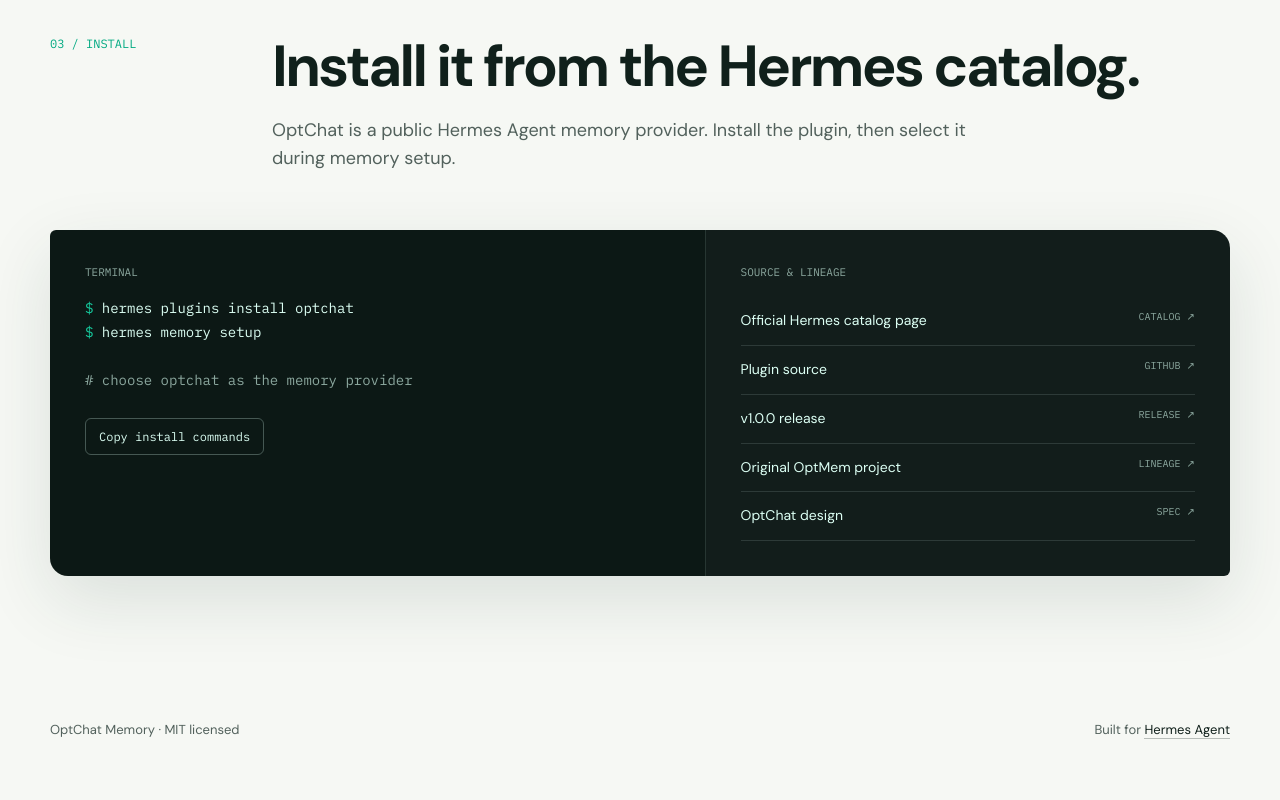
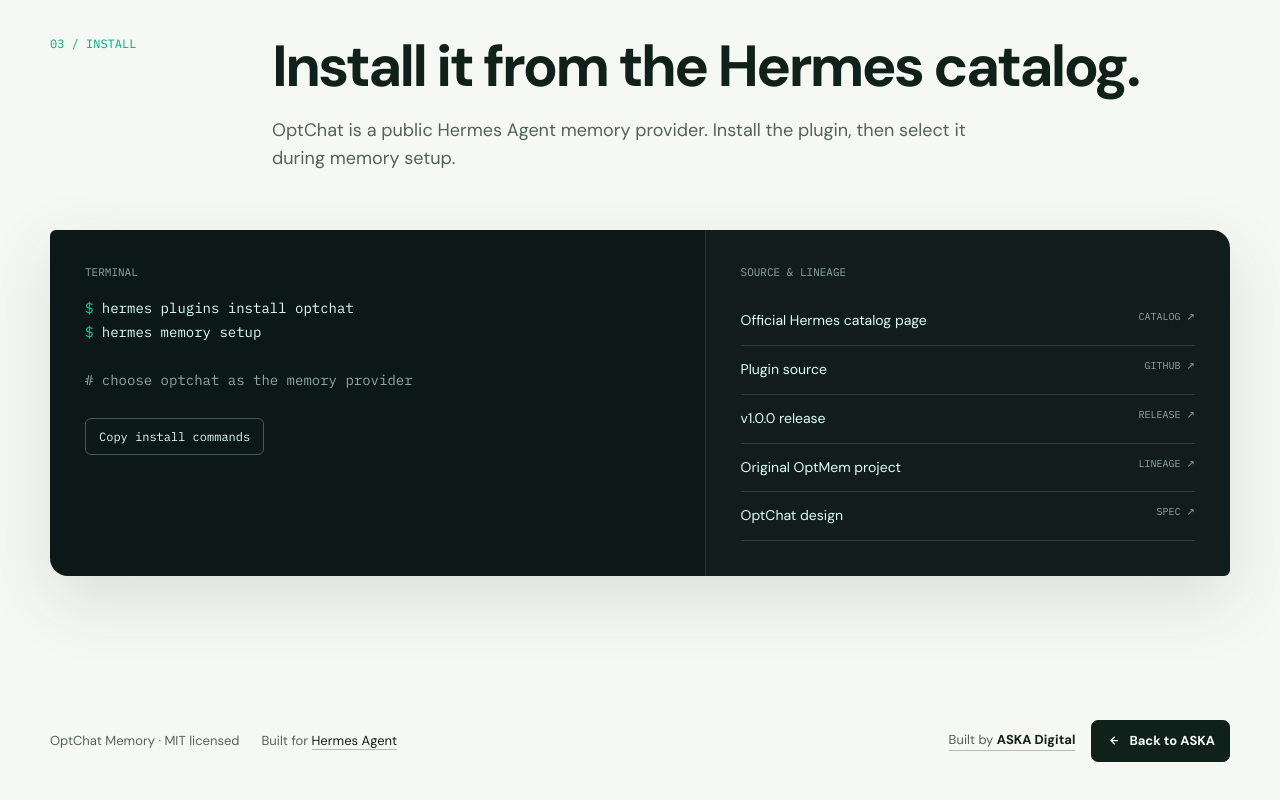
Before and after one commit to aska-digital/optchat-memory, a plain HTML site: page index.html in a window 1280 px wide. Shown: the part 3012-3812 px from the top of the page. Drawn offline with Linux system fonts and the light colour scheme.

Commit message:
Pages site: ASKA Digital button + signature

```diff
--- a/index.html
+++ b/index.html
@@ -315,8 +315,30 @@
     .source-list a:hover { color: var(--mint-bright); }
     .source-list span { color: var(--code-muted); font: 10px "IBM Plex Mono", monospace; }
 
-    footer { display: flex; justify-content: space-between; gap: 20px; padding: 34px 0 52px; color: var(--muted); font-size: 13px; }
-    footer a { color: var(--ink); text-decoration: none; border-bottom: 1px solid var(--line-strong); }
+    footer { display: flex; justify-content: space-between; align-items: center; gap: 24px; padding: 34px 0 52px; color: var(--muted); font-size: 13px; }
+    footer a { color: var(--ink); text-decoration: none; }
+    .footer-meta { display: flex; flex-wrap: wrap; gap: 8px 22px; }
+    .footer-meta a, .aska-signature { border-bottom: 1px solid var(--line-strong); }
+    .footer-meta a:hover, .aska-signature:hover { border-color: var(--mint); }
+    .aska-links { display: flex; align-items: center; justify-content: flex-end; gap: 16px; }
+    .aska-signature { white-space: nowrap; color: var(--muted); }
+    .aska-signature strong { color: var(--ink); font-weight: 700; }
+    .aska-return {
+      display: inline-flex;
+      align-items: center;
+      gap: 8px;
+      min-height: 42px;
+      padding: 0 14px;
+      border: 1px solid var(--ink);
+      border-radius: 7px;
+      background: var(--ink);
+      color: var(--paper);
+      font-weight: 700;
+      white-space: nowrap;
+      transition: background .2s, border-color .2s, color .2s, transform .2s;
+    }
+    .aska-return:hover { transform: translateY(-2px); border-color: var(--mint); background: var(--mint); color: var(--paper); }
+    .aska-return svg { width: 15px; height: 15px; }
 
     @keyframes pulse { 60%,100% { box-shadow: 0 0 0 10px rgba(47,215,169,0); } }
     @keyframes breathe { from { transform: scaleX(.58); } to { transform: scaleX(1); } }
@@ -353,7 +375,9 @@
       .step { padding: 25px; }
       .principle { grid-template-columns: 58px 1fr; }
       .console-main, .console-side { padding: 24px 20px; }
-      footer { flex-direction: column; }
+      footer { align-items: flex-start; }
+      .footer-meta, .aska-links { width: 100%; flex-direction: column; align-items: flex-start; }
+      .aska-links { gap: 14px; }
     }
   </style>
 </head>
@@ -503,8 +527,17 @@
     </main>
 
     <footer>
-      <span>OptChat Memory · MIT licensed</span>
-      <span>Built for <a href="https://github.com/NousResearch/hermes-agent" target="_blank" rel="noreferrer">Hermes Agent</a></span>
+      <div class="footer-meta">
+        <span>OptChat Memory · MIT licensed</span>
+        <span>Built for <a href="https://github.com/NousResearch/hermes-agent" target="_blank" rel="noreferrer">Hermes Agent</a></span>
+      </div>
+      <div class="aska-links">
+        <a class="aska-signature" href="https://digital.askaconsult.com/">Built by <strong>ASKA Digital</strong></a>
+        <a class="aska-return" href="https://digital.askaconsult.com/" aria-label="Back to ASKA Digital">
+          <svg viewBox="0 0 24 24" fill="none" stroke="currentColor" stroke-width="2" aria-hidden="true"><path d="m14 6-6 6 6 6M8 12h11"/></svg>
+          Back to ASKA
+        </a>
+      </div>
     </footer>
   </div>
 
```
